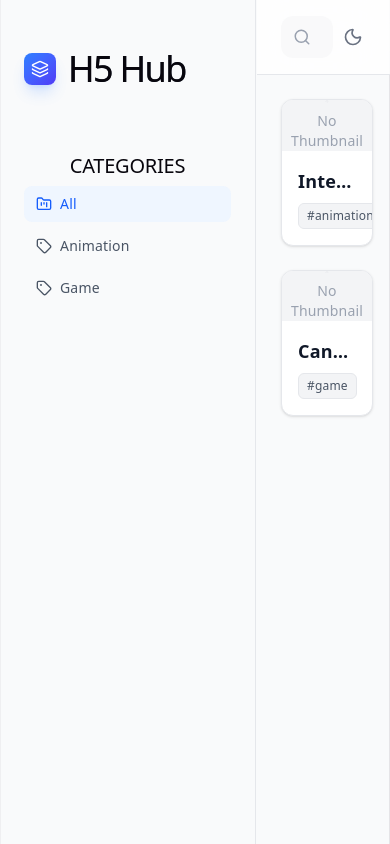
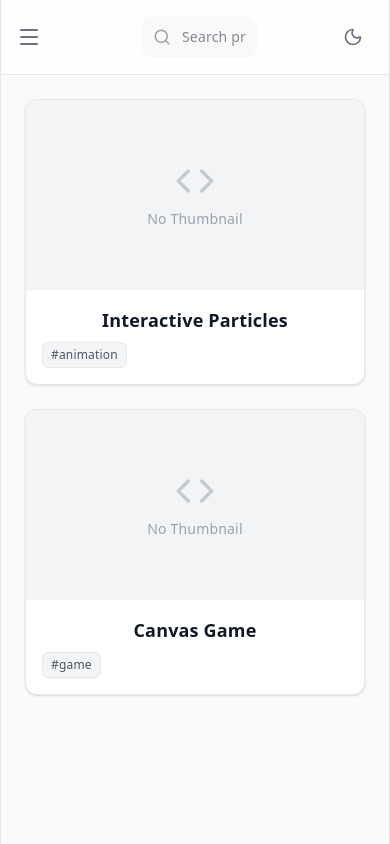
Before and after one commit to Chenming00/Mings-h5project, a React (Vite) app: page / in a window 390 px wide. Built offline with nearby package versions, Linux system fonts and the light colour scheme; no server answers.

Commit message:
feat: Make layout responsive for iPad and iPhone

```diff
--- a/src/App.jsx
+++ b/src/App.jsx
@@ -13,6 +13,7 @@ export default function App() {
   const [searchQuery, setSearchQuery] = useState('');
   const [selectedTag, setSelectedTag] = useState(null);
   const [selectedProject, setSelectedProject] = useState(null);
+  const [isSidebarOpen, setIsSidebarOpen] = useState(false);
 
   const [isDark, setIsDark] = useState(() => {
     if (typeof window !== 'undefined') {
@@ -77,15 +78,16 @@ export default function App() {
   };
 
   return (
-    <div className="min-h-screen bg-gray-50 dark:bg-[#0a0a0a] text-gray-900 dark:text-gray-100 flex transition-colors duration-300">
-      <Sidebar tags={allTags} selectedTag={selectedTag} setSelectedTag={setSelectedTag} />
+    <div className="min-h-screen bg-gray-50 dark:bg-[#0a0a0a] text-gray-900 dark:text-gray-100 flex transition-colors duration-300 overflow-x-hidden">
+      <Sidebar tags={allTags} selectedTag={selectedTag} setSelectedTag={setSelectedTag} isOpen={isSidebarOpen} onClose={() => setIsSidebarOpen(false)} />
 
-      <main className="flex-1 ml-64 flex flex-col relative w-full">
+      <main className="flex-1 md:ml-64 flex flex-col relative w-full min-w-0">
         <Header
           searchQuery={searchQuery}
           setSearchQuery={setSearchQuery}
           isDark={isDark}
           toggleDark={() => setIsDark(!isDark)}
+          onOpenSidebar={() => setIsSidebarOpen(true)}
         />
 
         <div className="p-6 md:p-8 flex-1">
--- a/src/components/Header.jsx
+++ b/src/components/Header.jsx
@@ -1,10 +1,17 @@
 import React from 'react';
-import { Search, Moon, Sun } from 'lucide-react';
+import { Search, Moon, Sun, Menu } from 'lucide-react';
 
-export default function Header({ searchQuery, setSearchQuery, isDark, toggleDark }) {
+export default function Header({ searchQuery, setSearchQuery, isDark, toggleDark, onOpenSidebar }) {
   return (
-    <header className="sticky top-0 z-20 flex items-center justify-between px-6 py-4 bg-white/80 dark:bg-[#0a0a0a]/80 backdrop-blur-xl border-b border-gray-200 dark:border-gray-800/50">
-      <div className="flex-1"></div>
+    <header className="sticky top-0 z-20 flex items-center justify-between px-4 md:px-6 py-4 bg-white/80 dark:bg-[#0a0a0a]/80 backdrop-blur-xl border-b border-gray-200 dark:border-gray-800/50">
+      <div className="flex-1 flex items-center pr-2">
+        <button
+          onClick={onOpenSidebar}
+          className="md:hidden p-2 -ml-2 mr-2 text-gray-500 hover:bg-gray-100 focus:outline-none focus:ring-2 focus:ring-gray-200 dark:text-gray-400 dark:hover:bg-gray-800 dark:focus:ring-gray-700 transition-colors rounded-xl flex items-center"
+        >
+          <Menu size={24} />
+        </button>
+      </div>
 
       <div className="flex-1 max-w-xl mx-auto flex items-center">
         <div className="relative w-full group">
--- a/src/components/Sidebar.jsx
+++ b/src/components/Sidebar.jsx
@@ -1,9 +1,16 @@
 import React from 'react';
-import { Layers, FolderKanban, Tag } from 'lucide-react';
+import { Layers, FolderKanban, Tag, X } from 'lucide-react';
 
-export default function Sidebar({ tags, selectedTag, setSelectedTag }) {
+export default function Sidebar({ tags, selectedTag, setSelectedTag, isOpen, onClose }) {
   return (
-    <aside className="w-64 h-screen fixed left-0 top-0 bg-gray-50/50 dark:bg-[#0a0a0a] border-r border-gray-200 dark:border-gray-800 flex flex-col">
+    <>
+      {isOpen && (
+        <div
+          className="fixed inset-0 bg-black/50 backdrop-blur-sm z-30 md:hidden transition-opacity"
+          onClick={onClose}
+        />
+      )}
+      <aside className={`fixed inset-y-0 left-0 z-40 w-64 bg-gray-50 dark:bg-[#0a0a0a] border-r border-gray-200 dark:border-gray-800 flex flex-col transform transition-transform duration-300 ease-in-out md:translate-x-0 ${isOpen ? 'translate-x-0' : '-translate-x-full'}`}>
       <div className="p-6 flex items-center gap-3">
         <div className="w-8 h-8 rounded-lg bg-gradient-to-br from-blue-500 to-indigo-600 flex items-center justify-center text-white shadow-lg shadow-blue-500/20">
           <Layers size={18} />
@@ -51,5 +58,6 @@ export default function Sidebar({ tags, selectedTag, setSelectedTag }) {
         </div>
       </div>
     </aside>
+    </>
   );
 }
```
